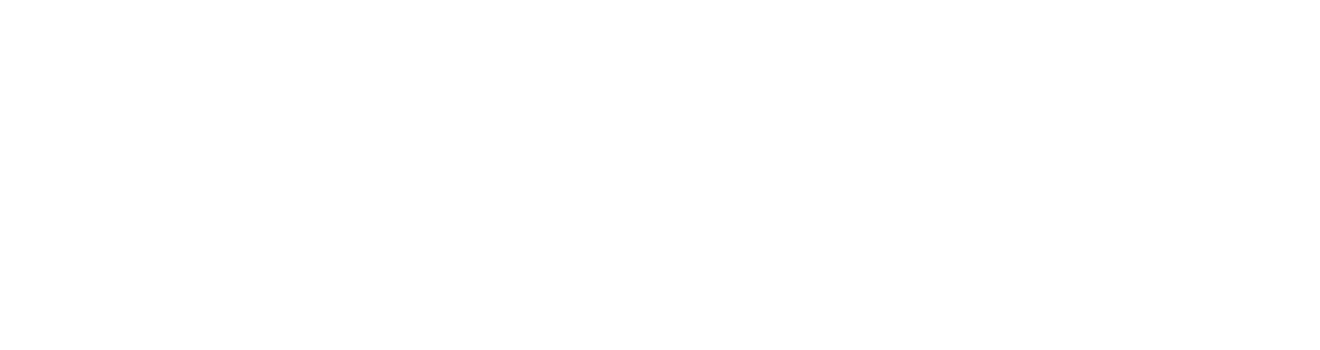
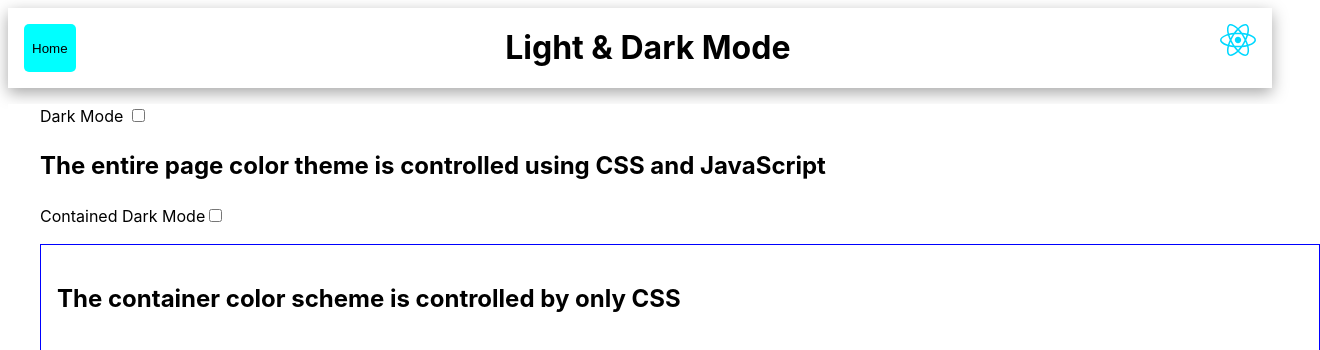
Before and after one commit to bhardwajr033/frontend-mini-challenges, a React (Vite) app: page /LightAndDarkMode in a window 1280 px wide. Before the commit this address had no page. Shown: the top 350 px of the page, 1320 px wide, since content can reach past the window. Built offline with nearby package versions, Linux system fonts and the light colour scheme.

Commit message:
completed dark & Light mode

```diff
--- a/src/App.css
+++ b/src/App.css
@@ -82,8 +82,20 @@
   align-items: center;
 }
 
-.telephone-formatter input{
+.telephone-formatter input {
   font-size: 1.5rem;
   padding: 0.5rem;
   border: 1px solid black;
 }
+
+.light-and-dark-mode{
+  text-align: left;
+  padding-left: 2rem;
+  height: 100vh;
+  width: 100vw;
+}
+
+.container-dark-mode {
+  border: 1px solid blue;
+  padding: 1rem;
+}
--- a/src/App.jsx
+++ b/src/App.jsx
@@ -5,6 +5,7 @@
 import Counter from "./pages/Counter";
 import GuessTheNumber from "./pages/GuessTheNumber";
 import TelephoneFormatter from "./pages/TelephoneFormatter";
+import LightAndDarkMode from "./pages/lightAndDarkMode";
 
 function App() {
   return (
@@ -14,6 +15,7 @@
         <Route path="/Counter" element={<Counter />} />
         <Route path="/GuessTheNumber" element={<GuessTheNumber />} />
         <Route path="/TelephoneFormatter" element={<TelephoneFormatter />} />
+        <Route path="/LightAndDarkMode" element={<LightAndDarkMode />} />
       </Routes>
     </BrowserRouter>
   );
--- a/src/components/NavBar.jsx
+++ b/src/components/NavBar.jsx
@@ -8,6 +8,8 @@
       <button
         className="btn home"
         onClick={() => {
+          document.body.style.background = "white";
+          document.body.style.color = "black";
           navigate("/");
         }}
       >
--- a/src/pages/HomePage.jsx
+++ b/src/pages/HomePage.jsx
@@ -5,7 +5,7 @@
   { cardName: "Counter", navigateTo: "/Counter" },
   { cardName: "Guess The Number", navigateTo: "/GuessTheNumber" },
   { cardName: "Telephone formatter", navigateTo: "/TelephoneFormatter" },
-  { cardName: "Light & Dark mode", navigateTo: "/Counter" },
+  { cardName: "Light & Dark mode", navigateTo: "/LightAndDarkMode" },
   { cardName: "Toast Popup", navigateTo: "/Counter" },
 ];
 
--- /dev/null
+++ b/src/pages/lightAndDarkMode.jsx
@@ -0,0 +1,57 @@
+import React, { useState } from "react";
+import NavBar from "../components/NavBar";
+
+function LightAndDarkMode() {
+  const [pageDarkMode, setpageDarkMode] = useState(false);
+  const [containerDarkMode, setContainrDarkMode] = useState(false);
+
+  const pageStyle = {
+    background: pageDarkMode ? "black" : "white",
+    color: pageDarkMode ? "white" : "black",
+  };
+
+  const containerStyle = {
+    background: containerDarkMode ? "black" : "white",
+    color: containerDarkMode ? "white" : "black",
+  };
+
+  document.body.style.background = pageDarkMode ? "black" : "white";
+  document.body.style.color = pageDarkMode ? "white" : "black";
+
+  return (
+    <>
+      <NavBar pageHeading="Light & Dark Mode" />
+      <div style={pageStyle} className="light-and-dark-mode">
+        <p>
+          Dark Mode{" "}
+          <input
+            type="checkbox"
+            checked={pageDarkMode}
+            onChange={() => {
+              setpageDarkMode(!pageDarkMode);
+              setContainrDarkMode(!pageDarkMode);
+            }}
+          />
+        </p>
+        <h2>
+          The entire page color theme is controlled using CSS and JavaScript
+        </h2>
+        <p>
+          Contained Dark Mode
+          <input
+            type="checkbox"
+            checked={containerDarkMode}
+            onChange={() => {
+              setContainrDarkMode(!containerDarkMode);
+            }}
+          />
+        </p>
+        <div className="container-dark-mode" style={containerStyle}>
+          <h2>The container color scheme is controlled by only CSS</h2>
+        </div>
+      </div>
+    </>
+  );
+}
+
+export default LightAndDarkMode;
```
